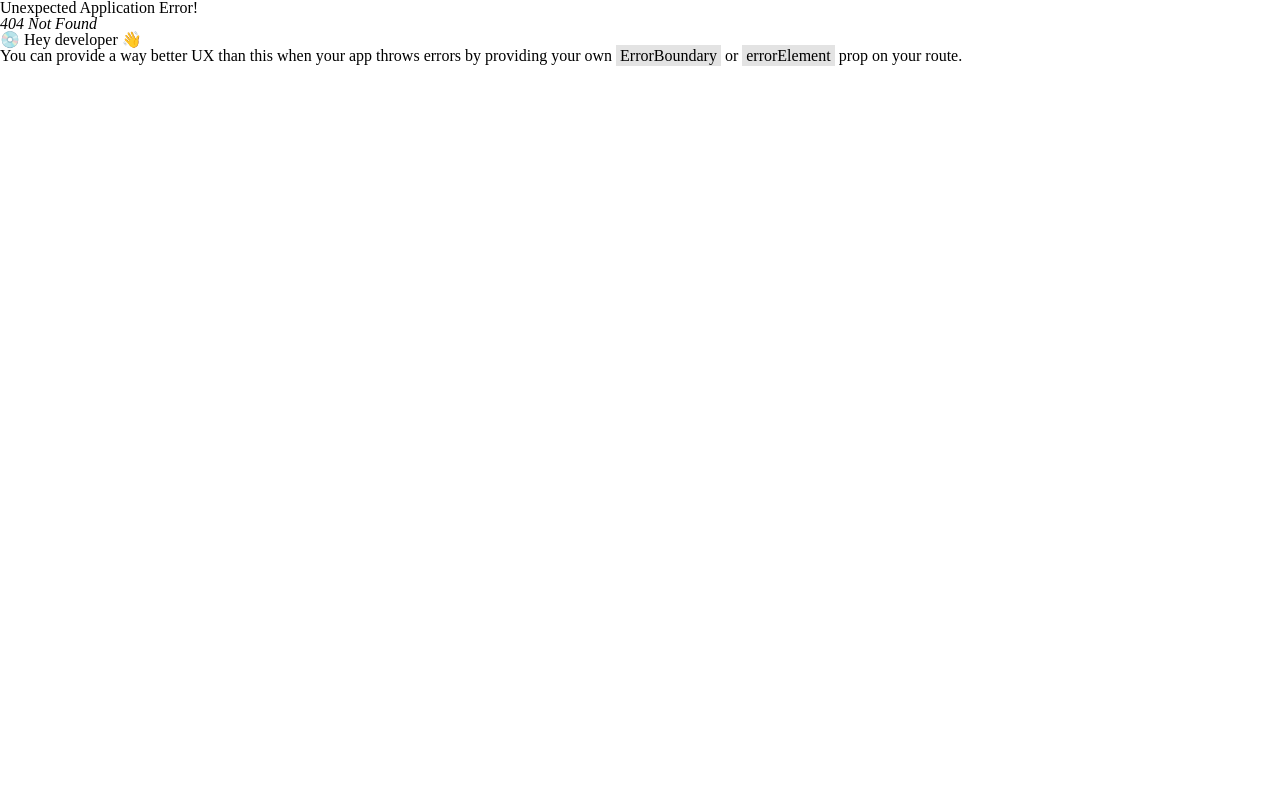
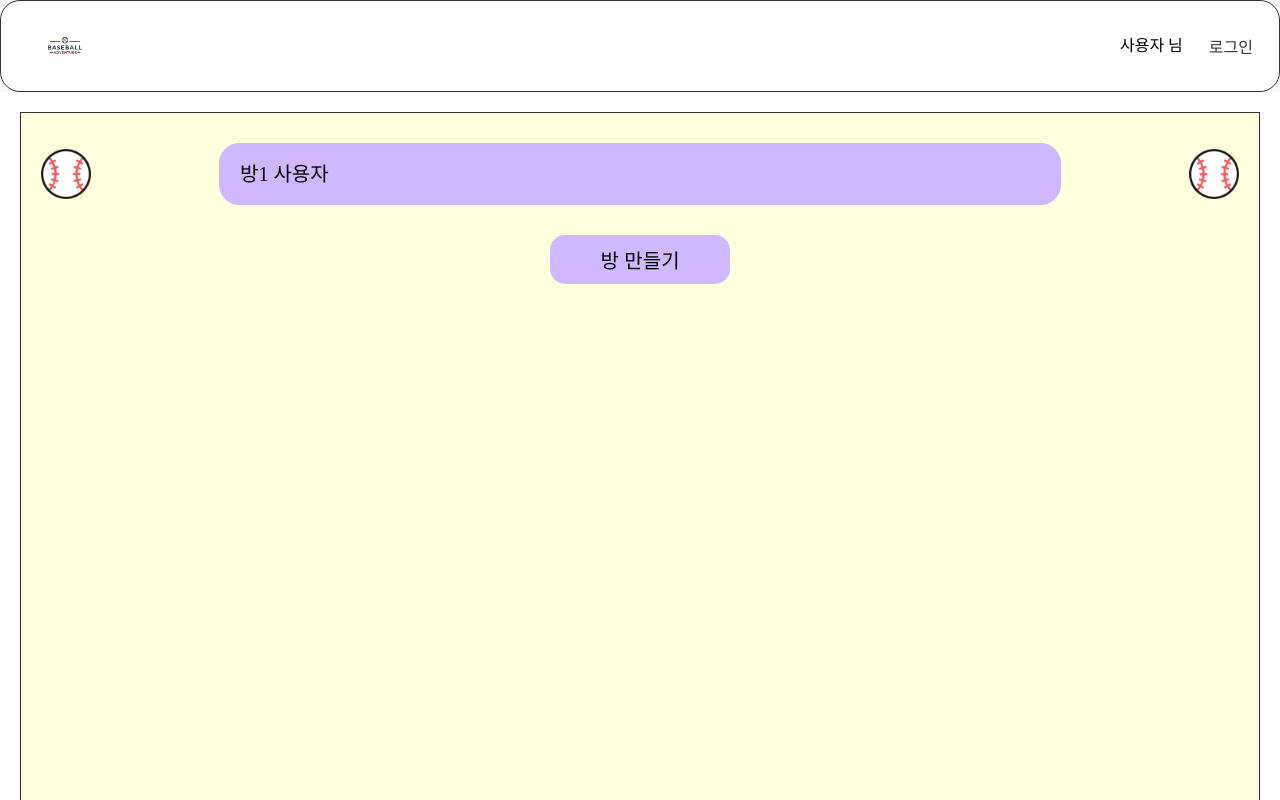
Before and after one commit to Chasyuss/BaseballAdventure, a React (Vite) app: page /room in a window 1280 px wide. Before the commit this address had no page. Shown: the top 800 px of the page. Built offline with nearby package versions, Linux system fonts and the light colour scheme.

Commit message:
💄 style: room style

```diff
--- /dev/null
+++ b/src/pages/Gameroom.jsx
@@ -0,0 +1,85 @@
+import React from 'react'
+import styled from 'styled-components';
+import baseball from '../images/baseballicon.png';
+
+const Gameroom = () => {
+  return (
+    <RoomWrapper>
+      <Room>
+        <BaseballIcon src={baseball} />
+        <RoomInfo>
+          <Roomname> 방1 </Roomname>
+          <RoomPlayer> 사용자 </RoomPlayer>
+        </RoomInfo>
+        <BaseballIcon src={baseball} />
+      </Room>
+
+      <CreateButton> 방 만들기 </CreateButton>
+    </RoomWrapper>
+  )
+}
+
+export default Gameroom;
+
+const RoomWrapper = styled.div`
+  display: flex;
+  align-items: center;
+  height: 100vh;
+  padding: 20px;
+  background-color: #FEFFDD;
+  margin: 20px;
+  border: 1px solid #333;
+  flex-direction: column;
+
+`;
+
+const Room = styled.div`
+  display: flex;
+  align-items: center;
+  justify-content: space-between;
+  margin: 10px 0;
+  width: 100%;
+
+`;
+
+const BaseballIcon = styled.img`
+  width: 50px;
+  height: 50px;
+`;
+
+const RoomInfo = styled.div`
+  border: 1px solid #CFB8FF;
+  background-color: #CFB8FF;
+  padding: 20px;
+  border-radius: 20px;
+  margin: 0 10px;
+  width: 800px;
+  cursor: pointer;
+  justify-content: space-between;
+  align-items: center;
+`;
+
+const Roomname = styled.span`
+  font-size: 20px;
+
+`;
+
+const RoomPlayer = styled.span`
+  font-size: 20px;
+`;
+
+const CreateButton = styled.button`
+  background-color: #CFB8FF;
+  color: black;
+  border: none;
+  padding: 10px 50px;
+  margin: 20px;
+  cursor: pointer;
+  font-size: 20px;
+  border-radius: 15px;
+
+  &:hover {
+    background-color: #f8cacc;
+  }
+
+`;
--- a/src/routers/router.jsx
+++ b/src/routers/router.jsx
@@ -4,6 +4,7 @@ import Main from '../pages/Main';
 import Login from '../pages/Login';
 import Join from '../pages/Join';
 import Mypage from '../pages/Mypage';
+import Gameroom from '../pages/Gameroom';
 
 const router = createBrowserRouter([
     {
@@ -18,6 +19,11 @@ const router = createBrowserRouter([
             {
                 path: '/mypage',
                 element: <Mypage />
+            },
+
+            {
+                path: '/room',
+                element: <Gameroom />
             }
         ]
     },
```
